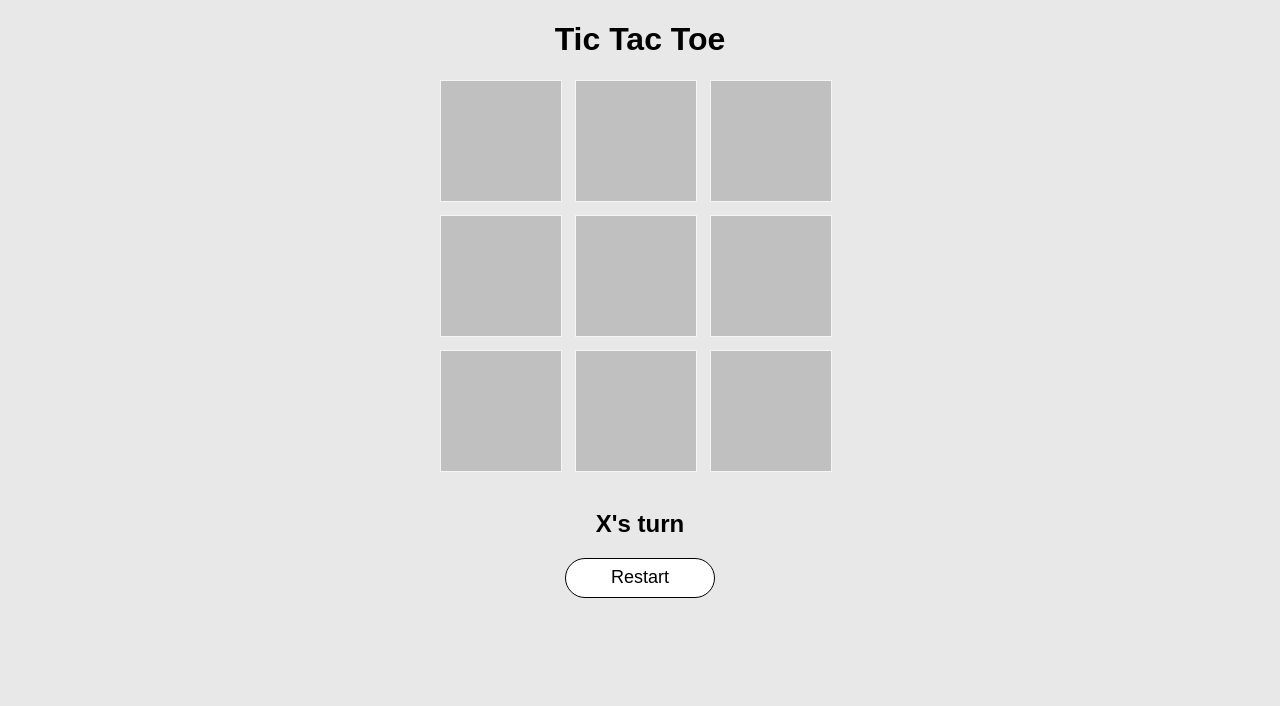
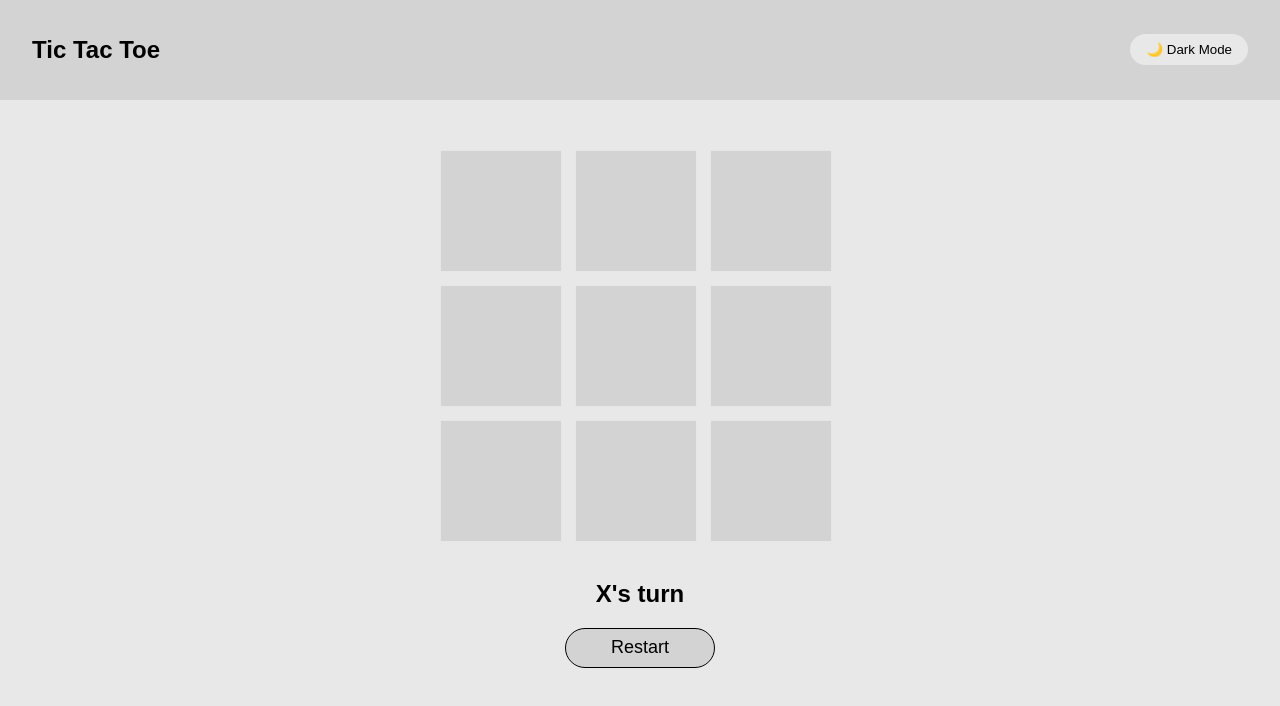
Before and after one commit to UmangAgarwal257/Javascript-Projects, a plain HTML site: page Tic-Tac-Toe/index.html in a window 1280 px wide. Drawn offline with Linux system fonts and the light colour scheme.

Commit message:
Implemented dark mode feature

```diff
--- a/Tic-Tac-Toe/index.html
+++ b/Tic-Tac-Toe/index.html
@@ -7,9 +7,14 @@
     <link rel="stylesheet" href="style.css">
 </head>
 <body>
-    <div class="title">
-        <h1>Tic Tac Toe</h1>
-    </div>
+    <nav class="navbar">
+        <div class="title">
+            <h1>Tic Tac Toe</h1>
+        </div>
+        <button id="darkModeToggle" class="dark-mode-toggle">
+            🌙 Dark Mode
+        </button>
+    </nav>
     <div id="board">
         <div class="square" id = "square1"></div>
         <div class="square" id = "square2"></div>
--- a/Tic-Tac-Toe/script.js
+++ b/Tic-Tac-Toe/script.js
@@ -1,3 +1,24 @@
+const darkModeToggle = document.getElementById("darkModeToggle");
+const body = document.body;
+
+const darkMode = localStorage.getItem("darkMode");
+if (darkMode === "enabled") {
+  body.classList.add("dark-mode");
+  darkModeToggle.textContent = "☀️ Light Mode";
+}
+
+darkModeToggle.addEventListener("click", () => {
+  body.classList.toggle("dark-mode");
+
+  if (body.classList.contains("dark-mode")) {
+    darkModeToggle.textContent = "☀️ Light Mode";
+    localStorage.setItem("darkMode", "enabled");
+  } else {
+    darkModeToggle.textContent = "🌙 Dark Mode";
+    localStorage.setItem("darkMode", null);
+  }
+});
+
 const board = document.getElementById("board");
 const squares = document.querySelectorAll(".square");
 const players = ["X", "O"];
--- a/Tic-Tac-Toe/style.css
+++ b/Tic-Tac-Toe/style.css
@@ -1,14 +1,49 @@
-body {
-    font-family: 'Poppins' , sans-serif;
-    color: #000;
-    background-color: #e8e8e8;
+:root {
+    --background-color: #e8e8e8;
+    --square-color: #d3d3d3;
+    --square-hover: #e6e6e6;
+    --text-color: #000;
 }
 
-h1 {
-    text-align: center;
+.dark-mode {
+    --background-color: #2c2c2c;
+    --square-color: #404040;
+    --square-hover: #505050;
+    --text-color: #fff;
+}
+
+body {
+    font-family: 'Poppins', sans-serif;
+    color: var(--text-color);
+    background-color: var(--background-color);
+    margin: 0;
+    transition: background-color 0.3s, color 0.3s;
+}
+
+.navbar {
+    display: flex;
+    justify-content: space-between;
+    align-items: center;
+    padding: 1rem 2rem;
+    background-color: var(--square-color);
+}
+
+.dark-mode-toggle {
+    padding: 8px 16px;
+    border: none;
+    border-radius: 20px;
+    cursor: pointer;
+    background-color: var(--background-color);
+    color: var(--text-color);
+    transition: all 0.3s ease;
+}
+
+.dark-mode-toggle:hover {
+    opacity: 0.8;
 }
 
 #board {
+    margin-top: 50px;
     margin-left: auto;
     margin-right: auto;
     width: 400px;
@@ -21,14 +56,17 @@ h1 {
 .square {
     width: 120px;
     height: 120px;
-    border: 1px solid #f5f5f5;
+    border: 1px solid var(--square-hover);
     display: flex;
     justify-content: center;
     align-items: center;
-    background-color: #c0c0c0;
+    background-color: var(--square-color);
+    color: var(--text-color);
+    transition: background-color 0.3s;
 }
+
 .square:hover {
-    background-color: #FFFFE0;
+    background-color: var(--square-hover);
 }
 
 #restartButton {
@@ -37,13 +75,14 @@ h1 {
     margin-right: auto;
     height: 40px;
     width: 150px;
-    background-color: #FFFFFF;
-    border: 1px solid #000000;
+    background-color: var(--square-color);
+    color: var(--text-color);
+    border: 1px solid var(--text-color);
     border-radius: 40px;
     font-size: 18px;
 }
 
 #restartButton:hover {
-    background-color: #000000;
-    color: #FFFFFF;
+    background-color: var(--text-color);
+    color: var(--background-color);
 }
```
